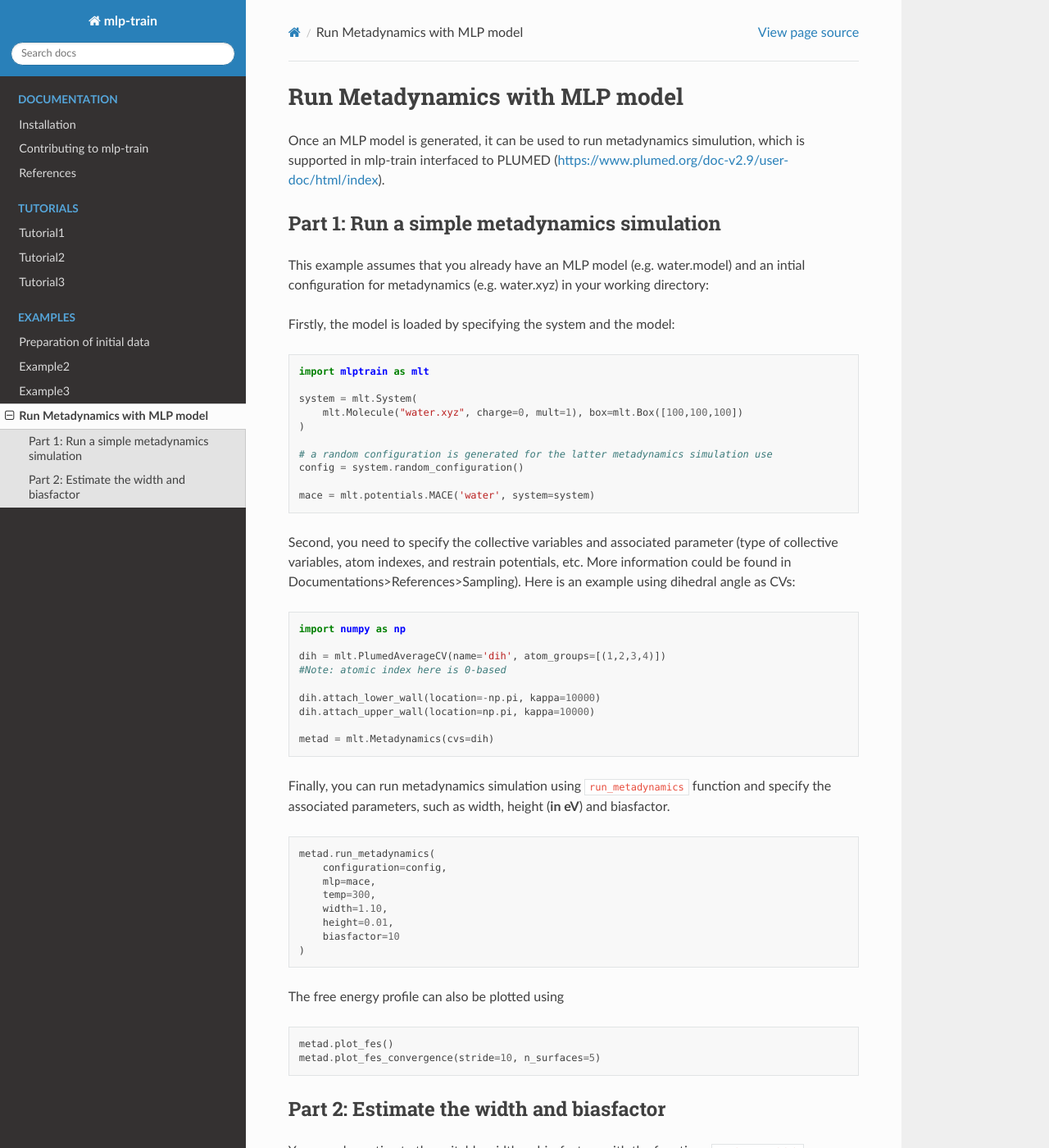
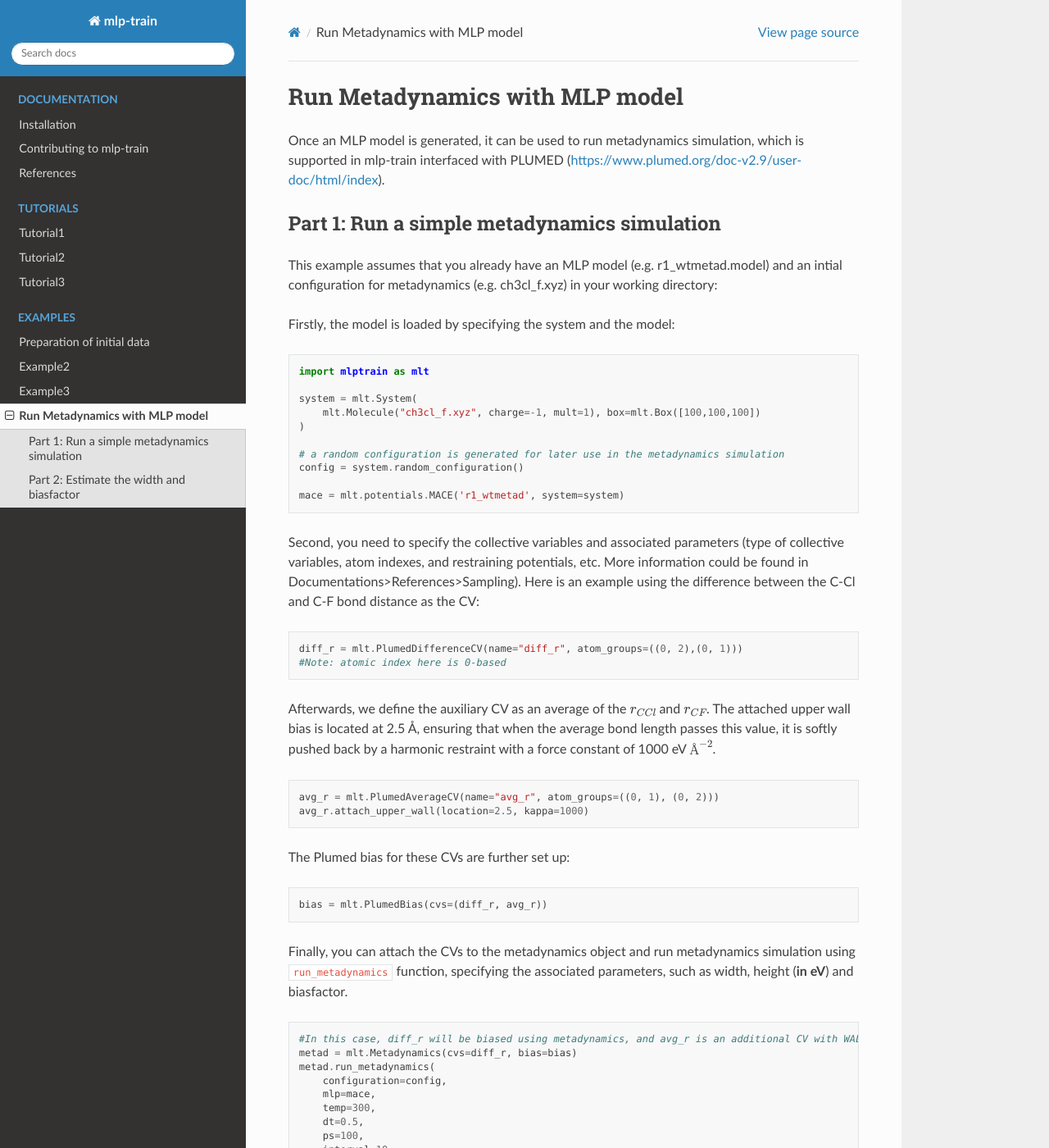
Before and after one commit to duartegroup/mlp-train, a Sphinx documentation site: the page built from docs/examples/metadynamics.rst, in a window 1280 px wide and 1400 px high. Shown: the whole window at 82% size. Built offline with Sphinx 7.4.7 and the Read the Docs theme 3.1.0, drawn with Linux system fonts in a browser that asks for light colours; some of the changed text lies outside the part shown.

Commit message:
modify metadynamics.rst with updated codes and new figures

```diff
--- a/docs/examples/metadynamics.rst
+++ b/docs/examples/metadynamics.rst
@@ -2,14 +2,14 @@
 Run Metadynamics with MLP model
 ********************************
 
-Once an MLP model is generated, it can be used to run metadynamics simulution, which is supported in mlp-train interfaced to PLUMED (https://www.plumed.org/doc-v2.9/user-doc/html/index).
+Once an MLP model is generated, it can be used to run metadynamics simulation, which is supported in mlp-train interfaced with PLUMED (https://www.plumed.org/doc-v2.9/user-doc/html/index).
 
 
 ---------------------------------------------
 Part 1: Run a simple metadynamics simulation
 ---------------------------------------------
 
-This example assumes that you already have an MLP model (e.g. water.model) and an intial configuration for metadynamics (e.g. water.xyz) in your working directory:
+This example assumes that you already have an MLP model (e.g. r1_wtmetad.model) and an intial configuration for metadynamics (e.g. ch3cl_f.xyz) in your working directory:
 
 Firstly, the model is loaded by specifying the system and the model:
 
@@ -18,40 +18,55 @@ Firstly, the model is loaded by specifying the system and the model:
    import mlptrain as mlt
 
    system = mlt.System(
-       mlt.Molecule("water.xyz", charge=0, mult=1), box=mlt.Box([100,100,100])
+       mlt.Molecule("ch3cl_f.xyz", charge=-1, mult=1), box=mlt.Box([100,100,100])
    )
 
-   # a random configuration is generated for the latter metadynamics simulation use
+   # a random configuration is generated for later use in the metadynamics simulation
    config = system.random_configuration()
 
-   mace = mlt.potentials.MACE('water', system=system)
+   mace = mlt.potentials.MACE('r1_wtmetad', system=system)
 
 
-Second, you need to specify the collective variables and associated parameter (type of collective variables, atom indexes, and restrain potentials, etc. More information could be found in Documentations>References>Sampling). Here is an example using dihedral angle as CVs:
+Second, you need to specify the collective variables and associated parameters (type of collective variables, atom indexes, and restraining potentials, etc. More information could be found in Documentations>References>Sampling). Here is an example using the difference between the C-Cl and C-F bond distance as the CV:
 
 .. code-block:: python
 
-   import numpy as np
 
-   dih = mlt.PlumedAverageCV(name='dih', atom_groups=[(1,2,3,4)])
+   diff_r = mlt.PlumedDifferenceCV(name="diff_r", atom_groups=((0, 2),(0, 1)))
    #Note: atomic index here is 0-based
 
-   dih.attach_lower_wall(location=-np.pi, kappa=10000)
-   dih.attach_upper_wall(location=np.pi, kappa=10000)
-
-   metad = mlt.Metadynamics(cvs=dih)
-
-Finally, you can run metadynamics simulation using ``run_metadynamics`` function and specify the associated parameters, such as width, height (**in eV**) and biasfactor.
+Afterwards, we define the auxiliary CV as an average of the :math:`r_{CCl}` and :math:`r_{CF}`.
+The attached upper wall bias is located at 2.5 Å, ensuring that when the average bond length passes this value,
+it is softly pushed back by a harmonic restraint with a force constant of 1000 eV :math:`\text{Å}^{-2}`.
 
 .. code-block:: python
 
+   avg_r = mlt.PlumedAverageCV(name="avg_r", atom_groups=((0, 1), (0, 2)))
+   avg_r.attach_upper_wall(location=2.5, kappa=1000)
+
+The Plumed bias for these CVs are further set up:
+
+.. code-block:: python
+
+   bias = mlt.PlumedBias(cvs=(diff_r, avg_r))
+
+Finally, you can attach the CVs to the metadynamics object and run metadynamics simulation using ``run_metadynamics`` function, specifying the associated parameters, such as width, height (**in eV**) and biasfactor.
+
+.. code-block:: python
+
+   #In this case, diff_r will be biased using metadynamics, and avg_r is an additional CV with WALLS to constrain the system
+   metad = mlt.Metadynamics(cvs=diff_r, bias=bias)
    metad.run_metadynamics(
        configuration=config,
        mlp=mace,
        temp=300,
-       width=1.10,
+       dt=0.5,
+       ps=100,
+       interval=10,
+       n_runs=3,
+       width=0.2,
        height=0.01,
-       biasfactor=10
+       biasfactor=10,
    )
 
 
@@ -60,7 +75,23 @@ The free energy profile can also be plotted using
 .. code-block:: python
 
     metad.plot_fes()
-    metad.plot_fes_convergence(stride=10, n_surfaces=5)
+    metad.plot_fes_convergence(stride=10, n_surfaces=4)
+
+Here are sample plots:
+
+.. figure:: Figures/fes_convergence_diff.png
+   :alt: FES convergence plot over simulation time
+   :width: 80%
+   :align: center
+
+   Figure: Convergence of the Free Energy Surface (FES) with Simulation Time.
+
+.. figure:: Figures/metad_free_energy_ch3cl.png
+   :alt: Free energy profile for CH3Cl along diff_r
+   :width: 80%
+   :align: center
+
+   Figure: Free Energy Profile Along the Reaction Coordinate `diff_r`.
 
 ---------------------------------------------------------------------
 Part 2: Estimate the width and biasfactor
@@ -74,7 +105,11 @@ You can also estimate the suitable width or biasfactors with the functions ``est
     metad.try_multiple_biasfactors(
         configuration=config,
         mlp=mace,
+        temp=300,
+        interval=10,
+        dt=0.5,
         width=width,
-        biasfactor=(5,10,15),
-        plotted_cvs=dih,
+        biasfactors=(5,10,15),
+        plotted_cvs=diff_r,
+        ps=2
     )
```
Also changed, not shown: docs/examples/Figures/fes_convergence_diff.png (added), docs/examples/Figures/metad_free_energy_ch3cl.png (added).
